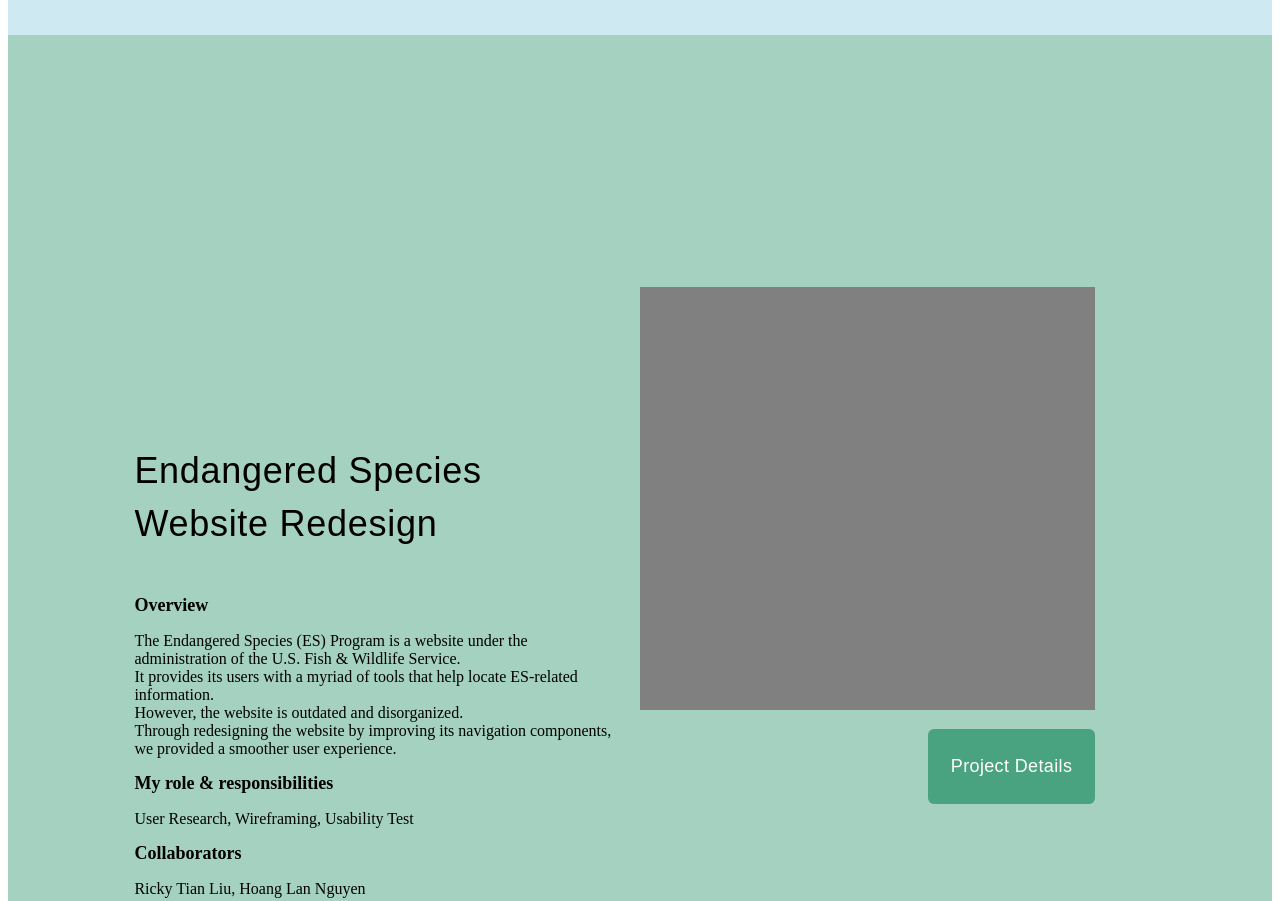
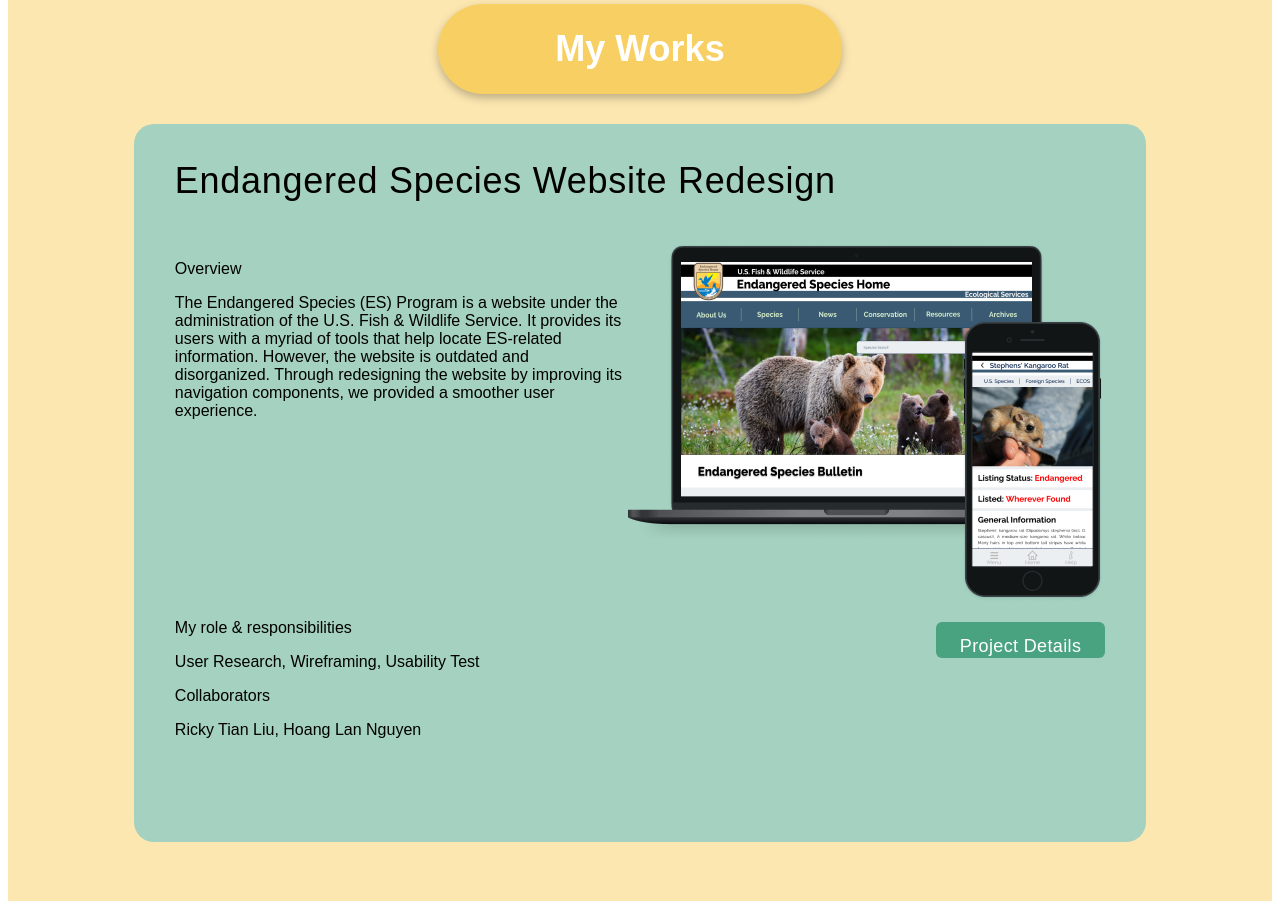
Before and after one commit to ChihChunYu/UX_UI_HW_18, a plain HTML site: page index.html in a window 1280 px wide. Shown: the part 1819-2720 px from the top of the page. Drawn offline with Linux system fonts and the light colour scheme.

Commit message:
11/23 Morning Editted

```diff
--- a/css/color.css
+++ b/css/color.css
@@ -9,3 +9,11 @@
 .lightYellow {
     background-color: #FCE7B1;
 }
+
+.darkYellow {
+    background-color: #F8CF63;
+}
+
+.lightGreen {
+    background-color: #A4D1C0;
+}
--- a/css/style.css
+++ b/css/style.css
@@ -33,12 +33,12 @@ p {
     align-items:center;
 }
 
-.navContent {
+.title {
 
     font-weight: 600;
     font-size: 36px;
-    padding-right:4%;
-    padding-left:4%;
+    padding: 0% 4% 0% 4%;
+    line-height: 50%;
     text-align: center;
 }
 
@@ -54,16 +54,16 @@ p {
     background-color: white;
 }
 .heroimg {
-    width:46%;
-    padding:4% 2% 4% 0%;
+    width:50%;
+    padding:4% 0% 4% 0%;
     display:flex;
     justify-content: left;
     align-items: center;
 }
 .content{
     display:flex;
-    width:38%;
-    padding:4% 2% 4% 10%;
+    width:50%;
+    padding:4% 0% 4% 0%;
     justify-content: end;
     align-items: flex-start;
     flex-direction: column;
@@ -139,7 +139,7 @@ footer {
     padding: 2% 5% 0% 5%;
 }
 
-.skills {
+section {
     width:80%;
     padding:5% 10% 5% 10%;
 
@@ -148,7 +148,7 @@ footer {
 .skillsContent {
     display: grid;
     grid-template-columns: 1fr 1fr 1fr;
-    grid-template-rows: 1fr 1fr;
+    grid-template-rows: 0.8fr 1fr;
     grid-template-areas:
         "skillImg1 skillImg2 skillImg3"
         "skill1 skill2 skill3";
@@ -158,23 +158,22 @@ footer {
 
 }
 
-.sectionName {
-    display: grid;
-    grid-template-columns: 1fr 1fr 1fr;
-    grid-template-areas:
-        "emptyGrid skillsTitle emptyGrid";
+.sectionHeader {
+    display: flex;
     justify-content: center;
-    align-items: start;
+    align-items: center;
+    padding: 0% 0% 3% 0%;
+    filter: drop-shadow(0px 4px 4px rgba(0, 0, 0, 0.25));
 }
 
 
-.skillsTitle {
+.sectionName {
     color:white;
+    border-radius: 50px;
     width:40%;
     height:100%;
     text-align: center;
     align-items: center;
-    grid-column: span 3;
 }
 
 .skills_detail {
@@ -209,44 +208,70 @@ footer {
     width:92%;
     grid-area: skillImg1;
     justify-self: left;
+    filter: drop-shadow(0px 4px 4px rgba(0, 0, 0, 0.25));
+    border-radius:10px;
 }
 
 .skillImg2 {
     width:92%;
     grid-area: skillImg2;
     justify-self: center;
+    filter: drop-shadow(0px 4px 4px rgba(0, 0, 0, 0.25));
+    border-radius:10px;
 }
 
 .skillImg3 {
     width:92%;
     grid-area: skillImg3;
     justify-self: right;
+    filter: drop-shadow(0px 4px 4px rgba(0, 0, 0, 0.25));
+    border-radius:10px;
 }
 
 
+.project {
+    width:80%;
+    padding:5% 10% 5% 10%;
+}
+
+.project1 {
+    width:92%;
+    border-radius: 20px;
+    padding:0% 4% 0% 4%;
+    display: grid;
+    grid-template-columns: 1fr 1fr;
+    grid-template-rows: 1fr 3fr 2fr;
+    grid-template-areas:
+        "projectName projectName"
+        "projectSummary projectImg"
+        "projectNotes projectButton"
+        ;
+}
+
+.projectName {
+    grid-area: projectName;
+}
+
+.projectSummary{
+    grid-area: projectSummary;
+}
+
+.projectImg {
+    width: 100%;
+    display:flex;
+    flex-direction: column;
+    grid-area: projectImg;
+}
+
+.projectNotes {
+    grid-area: projectNotes;
+}
+
+.projectButton {
+    grid-area: projectButton;
+}
 
 
-.project1 {
-    width:100%;
-    padding:0% 0% 0% 0%;
-    background-color: #A4D1C0;
-    display: flex;
-    justify-content: flex-start;
-}
-
-.project_img {
-    width: 36%;
-    padding:20% 4% 10% 0%;
-    display:flex;
-    flex-direction: column;
-}
-
-.project_img_holder {
-    background-color: grey;
-    height:450px;
-    width:100%;
-    display: inline-block;
-}
 
 .button_green {
     background-color:#49A380;
--- a/index.html
+++ b/index.html
@@ -8,9 +8,9 @@
     <body>
        <nav class="block">
            <div class="nav">
-               <p class="navContent">About</p>
+               <p class="title">About</p>
                <p class="pageTitle"></p>
-               <p class="navContent">Works</p>
+               <p class="title">Works</p>
            </div>
 
            <div class="navHighlight darkBlue"></div>
@@ -28,14 +28,14 @@
             </div>
 
             <div class="heroimg">
-                <img src="..//UX_UI_HW_18/images/graphic-designer-workplace/2239108.jpg" width=90% height=100%>
+                <img src="..//UX_UI_HW_18/images/graphic-designer-workplace/2239108.jpg" width=110% height=100%>
             </div>
        </section>
 
-       <section class="skills lightBlue">
-           <div class="sectionName">
-               <div class="skillsTitle darkBlue">
-                <h1>My Skills</h1>
+       <section class="lightBlue">
+           <div class="sectionHeader">
+               <div class="sectionName darkBlue">
+                <p class=title>My Skills</p>
                </div>
            </div>
 
@@ -67,30 +67,45 @@
 
        </section>
 
-       <Section class="project1">
-           <div class="content">
+       <section class="section lightYellow">
+        <div class="sectionHeader">
+            <div class="sectionName darkYellow">
+             <p class=title>My Works</p>
+            </div>
+        </div>
+        <div class="project1 lightGreen">
+            <div class=projectName>
                 <h1>Endangered Species Website Redesign</h1>
-               <p2>Overview</p2>
-               <p1>The Endangered Species (ES) Program is a website under the administration of the U.S. Fish & Wildlife Service.</p1>
-               <p1>It provides its users with a myriad of tools that help locate ES-related information.</p1>
-               <p1>However, the website is outdated and disorganized.</p1>
-               <p1>Through redesigning the website by improving its navigation components, we provided a smoother user experience.</p1>
-               <p2>My role & responsibilities</p2>
-               <p1>User Research, Wireframing, Usability Test</p1>
-               <p2>Collaborators</p2>
-               <p1>Ricky Tian Liu, Hoang Lan Nguyen</p1>
             </div>
 
-           <div class="project_img">
-               <div class="project_img_holder">
+            <div class="projectSummary">
+                <p>Overview</p>
+                <p>The Endangered Species (ES) Program is a website under the administration of the U.S. Fish & Wildlife Service.
+                    It provides its users with a myriad of tools that help locate ES-related information.
+                    However, the website is outdated and disorganized.
+                    Through redesigning the website by improving its navigation components, we provided a smoother user experience.
+                </p>
             </div>
 
+            <div class="projectNotes">
+                <p>My role & responsibilities</p>
+                <p>User Research, Wireframing, Usability Test</p>
+                <p>Collaborators</p>
+                <p>Ricky Tian Liu, Hoang Lan Nguyen</p>
+            </div>
+
+            <div class="projectImg">
+                <img src="../UX_UI_HW_18/images/Project1.png">
+            </div>
+
+            <div class="projectButton">
                 <div class="align_right">
                     <button class="button_green">Project Details</button>
                 </div>
             </div>
 
-       </Section>
+        </div>
+       </section>
     </body>
     <footer>
         <div class="align_center">
```
Also changed, not shown: images/Project1.png (renamed from images/Group 63.png), images/Project2.png (renamed from images/Group 64.png). Lines whose indentation alone changed are shown as unchanged.
